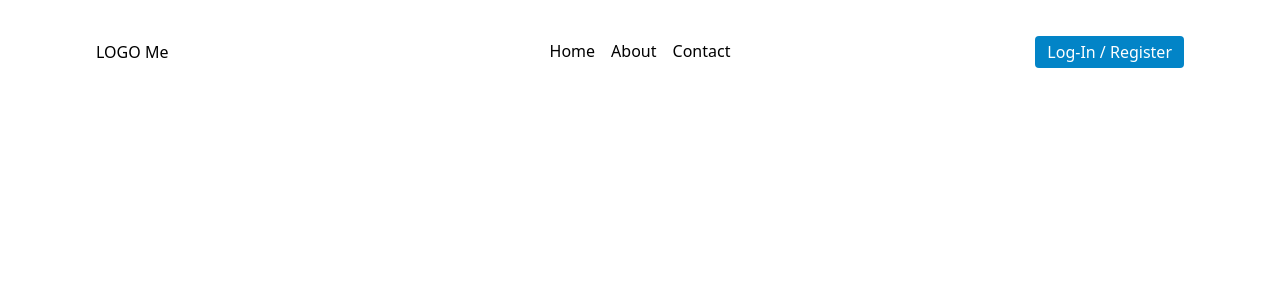
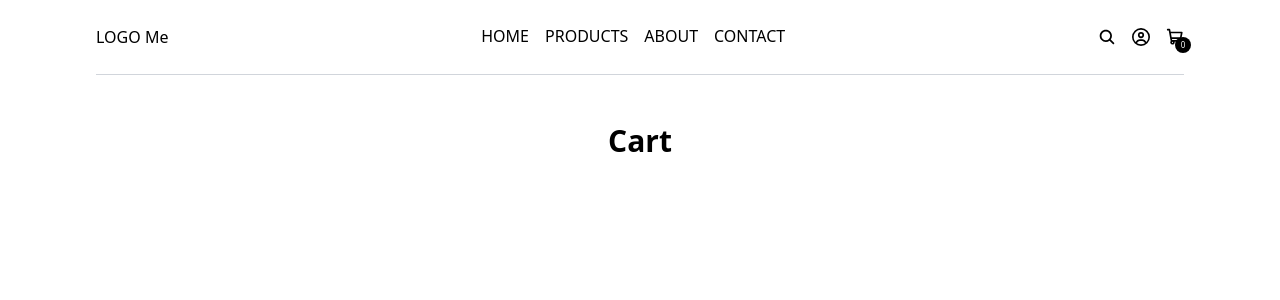
Before and after one commit to RjayBrown/liv_unbothered, a React (Vite) app in the folder frontend/: page /cart in a window 1280 px wide. Shown: the top 300 px of the page. Built offline with nearby package versions, Linux system fonts and the light colour scheme.

Commit message:
set up navigation

```diff
--- a/frontend/package.json
+++ b/frontend/package.json
@@ -13,6 +13,7 @@
     "@clerk/clerk-react": "^5.32.0",
     "react": "^19.1.0",
     "react-dom": "^19.1.0",
+    "react-icons": "^5.5.0",
     "react-router-dom": "^7.6.2"
   },
   "devDependencies": {
--- a/frontend/src/App.tsx
+++ b/frontend/src/App.tsx
@@ -4,6 +4,8 @@ import "./index.css";
 import { Home } from "./pages/Home";
 import { Login } from "./pages/Login";
 import { About } from "./pages/About";
+import { Products } from "./pages/Products";
+import { Cart } from "./pages/Cart";
 import { Contact } from "./pages/Contact";
 import { Navbar } from "./components/navigation/Navbar";
 
@@ -13,9 +15,12 @@ export const App = () => {
 			<Navbar />
 			<Routes>
 				<Route index element={<Home />} />
-				<Route path="/login" element={<Login />} />
+				<Route path="/products" element={<Products />} />
 				<Route path="/about" element={<About />} />
 				<Route path="/contact" element={<Contact />} />
+				<Route path="/login" element={<Login />} />
+
+				<Route path="/cart" element={<Cart />} />
 
 				<Route path="dashboard">
 					<Route index element={<h1>Main Dashboard</h1>} />
--- /dev/null
+++ b/frontend/src/components/navigation/MobileNavbar.tsx
@@ -0,0 +1,72 @@
+import { NavLink } from "react-router-dom";
+
+interface MobileNavbarProps {
+	toggle: {
+		visible: boolean;
+		setVisible: React.Dispatch<React.SetStateAction<boolean>>;
+	};
+}
+export const MobileNavbar = ({ toggle }: MobileNavbarProps) => {
+	return (
+		<>
+			<h1
+				onClick={() => toggle.setVisible(true)}
+				className="cursor-pointer sm:hidden"
+			>
+				MENU
+			</h1>
+			<nav
+				className={`absolute top-0 right-0 bottom-0 overflow-hidden flex flex-col pt-12 gap-4 justify-start items-start pl-6  transition-all ${
+					toggle.visible ? "w-full bg-white" : "w-0 bg-transparent"
+				}`}
+			>
+				<span
+					className="font-bold self-start mb-4 cursor-pointer"
+					onClick={() => toggle.setVisible(false)}
+				>
+					CLOSE
+				</span>
+				<NavLink
+					onClick={() => toggle.setVisible(false)}
+					className="flex flex-col justify-center items-start cursor-pointer"
+					to={""}
+				>
+					HOME
+					<hr className="w-full border-none h-[1.5px] bg-transparent" />
+				</NavLink>
+				<NavLink
+					onClick={() => toggle.setVisible(false)}
+					className="flex flex-col justify-center items-start cursor-pointer"
+					to={"products"}
+				>
+					PRODUCTS
+					<hr className="w-full border-none h-[1.5px] bg-transparent" />
+				</NavLink>
+				<NavLink
+					onClick={() => toggle.setVisible(false)}
+					className="flex flex-col justify-start items-start cursor-pointer"
+					to={"about"}
+				>
+					ABOUT
+					<hr className="w-full border-none h-[1.5px] bg-transparent" />
+				</NavLink>
+				<NavLink
+					onClick={() => toggle.setVisible(false)}
+					className="flex flex-col justify-center items-start cursor-pointer"
+					to={"contact"}
+				>
+					CONTACT
+					<hr className="w-full border-none h-[1.5px] bg-transparent" />
+				</NavLink>
+				<NavLink
+					onClick={() => toggle.setVisible(false)}
+					className="flex flex-col justify-center items-start cursor-pointer"
+					to={"cart"}
+				>
+					MY CART
+					<hr className="w-full border-none h-[1.5px] bg-transparent" />
+				</NavLink>
+			</nav>
+		</>
+	);
+};
--- a/frontend/src/components/navigation/Navbar.tsx
+++ b/frontend/src/components/navigation/Navbar.tsx
@@ -1,97 +1,79 @@
 import { useState } from "react";
-import { NavLink } from "react-router-dom";
+import { Link, NavLink, useLocation, useNavigate } from "react-router-dom";
 import { useStoreContext } from "../../utils/hooks/useStoreContext";
+import { MobileNavbar } from "./MobileNavbar";
+import { FaRegCircleUser } from "react-icons/fa6";
+import { IoSearch } from "react-icons/io5";
+import { PiShoppingCartBold } from "react-icons/pi";
 
 export const Navbar = () => {
-	const [visible, setVisible] = useState<Boolean>(false);
 	const { user, updateUser } = useStoreContext();
+	const [visible, setVisible] = useState<boolean>(false);
+	const navigate = useNavigate();
+	const location = useLocation();
+
 	return (
-		<header className="flex justify-between items-center p-6 md:px-24 mb-5">
-			<NavLink to={""} className="w-1/3 justify-self-start">
-				<h1
-					onClick={() => (user === "Me" ? updateUser("You") : updateUser("Me"))} // remove after finishing home page
+		<header className="flex justify-between items-center cursor-pointer px-6 sm:px-0 py-6 md:mx-24 mb-12 border border-b-gray-300 border-l-0 border-r-0 border-t-0">
+			<h1
+				onClick={() => {
+					user === "Me" ? updateUser("You") : updateUser("Me");
+					navigate("");
+				}} // remove after finishing home page
+			>
+				LOGO {user}
+			</h1>
+
+			<nav className="hidden sm:flex justify-center items-center gap-4">
+				<NavLink className="flex flex-col justify-center items-center" to={""}>
+					HOME
+					<hr className="w-2/4 border-none h-[1.5px] bg-transparent" />
+				</NavLink>
+				<NavLink
+					className="flex flex-col justify-center items-center"
+					to={"products"}
 				>
-					LOGO {user}
-				</h1>
-			</NavLink>
-			<nav className="hidden sm:flex justify-center items-center gap-4 w-1/3">
-				<NavLink className="flex flex-col justify-center items-center" to={""}>
-					Home
+					PRODUCTS
 					<hr className="w-2/4 border-none h-[1.5px] bg-transparent" />
 				</NavLink>
 				<NavLink
 					className="flex flex-col justify-center items-center"
 					to={"about"}
 				>
-					About
+					ABOUT
 					<hr className="w-2/4 border-none h-[1.5px] bg-transparent" />
 				</NavLink>
 				<NavLink
 					className="flex flex-col justify-center items-center"
 					to={"contact"}
 				>
-					Contact
+					CONTACT
 					<hr className="w-2/4 border-none h-[1.5px] bg-transparent" />
 				</NavLink>
 			</nav>
 
-			<div className="flex gap-4 w-1/3 justify-end items-center">
-				<NavLink
-					to={"login"}
-					className="my-3 px-3 py-1 bg-sky-600 hover:bg-sky-500 text-white rounded w-fit transition-colors"
+			<div className="flex justify-center items-center gap-4">
+				<span
+					className="cursor-pointer"
+					onClick={() => {
+						if (location.pathname !== "/products") {
+							navigate("/products");
+						}
+					}}
 				>
-					Log-In / Register
-				</NavLink>
-				<h1
-					onClick={() => setVisible(true)}
-					className="cursor-pointer sm:hidden"
-				>
-					MENU
-				</h1>
-				<div
-					className={`absolute top-0 right-0 bottom-0 overflow-hidden flex flex-col pt-12 gap-4 justify-start items-start pl-6 bg-white transition-all ${
-						visible ? "w-full " : "w-0"
-					}`}
-				>
-					<span
-						className="text-red-800 self-start mb-4"
-						onClick={() => setVisible(false)}
-					>
-						Go Back
+					<IoSearch className="text-lg" />
+				</span>
+				<div className="flex justify-center items-center relative">
+					<Link to="login">
+						<FaRegCircleUser className="text-lg" />
+					</Link>
+				</div>
+				<Link to="cart" className="relative">
+					<PiShoppingCartBold className="text-lg" />
+					<span className=" absolute right-[-7px] bottom-[-7px] w-4 text-center leading-4 bg-black text-white aspect-square rounded-full text-[8px]">
+						{0}
 					</span>
-					<NavLink
-						onClick={() => setVisible(false)}
-						className="flex flex-col justify-center items-start"
-						to={""}
-					>
-						Home
-						<hr className=" border-none h-[1.5px] bg-transparent" />
-					</NavLink>
-					<NavLink
-						onClick={() => setVisible(false)}
-						className="flex flex-col justify-center items-start"
-						to={"collection"}
-					>
-						Collection
-						<hr className="w-full border-none h-[1.5px] bg-transparent" />
-					</NavLink>
-					<NavLink
-						onClick={() => setVisible(false)}
-						className="flex flex-col justify-start items-start"
-						to={"about"}
-					>
-						About
-						<hr className="w-full border-none h-[1.5px] bg-transparent" />
-					</NavLink>
-					<NavLink
-						onClick={() => setVisible(false)}
-						className="flex flex-col justify-center items-center"
-						to={"contact"}
-					>
-						Contact
-						<hr className="w-full border-none h-[1.5px] bg-transparent" />
-					</NavLink>
-				</div>
+				</Link>
+				<MobileNavbar toggle={{ visible, setVisible }} />
 			</div>
 		</header>
 	);
--- /dev/null
+++ b/frontend/src/pages/Cart.tsx
@@ -0,0 +1,5 @@
+import React from "react";
+
+export const Cart = () => {
+	return <h1 className="text-center text-3xl font-semibold">Cart</h1>;
+};
--- /dev/null
+++ b/frontend/src/pages/Products.tsx
@@ -0,0 +1,5 @@
+import React from "react";
+
+export const Products = () => {
+	return <h1 className="text-center text-3xl font-semibold">Products</h1>;
+};
```
Also changed, not shown: 1 other file (tests, documents, lock files or other folders).
